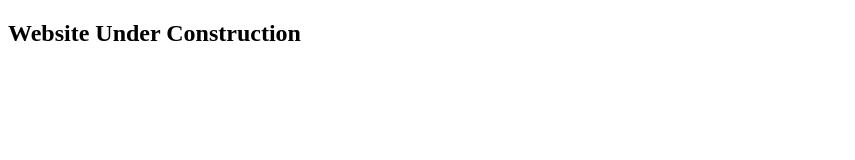
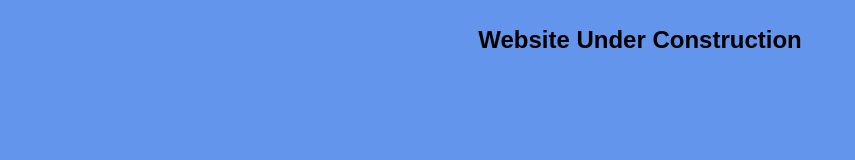
Before and after one commit to mk-farooq/mk-farooq.github.io, a plain HTML site: page index.html in a window 1280 px wide. Shown: the whole page, without its empty margins (0-855 px from the left). Drawn offline with Linux system fonts and the light colour scheme.

Commit message:
Under Construction

```diff
--- a/index.html
+++ b/index.html
@@ -1,8 +1,11 @@
 <!DOCTYPE html>
-
-<html>
+<html lang="en">
 <head>
-<title>My Portfolio</title>
+    <meta charset="UTF-8">
+    <meta http-equiv="X-UA-Compatible" content="IE=edge">
+    <meta name="viewport" content="width=device-width, initial-scale=1.0">
+    <link rel="stylesheet" href="./src/style/style.css"/>
+    <title>My Portfolio</title>
 </head>
 
 <body>
--- a/src/style/style.css
+++ b/src/style/style.css
@@ -0,0 +1,16 @@
+* {
+    margin: 0px;
+    padding: 0px;
+  }
+
+  body {
+
+    background-color:cornflowerblue;
+    font-family: Arial, Helvetica, sans-serif;
+  }
+
+  header
+  {
+      text-align: center;
+      padding: 2vw;
+  }
```
